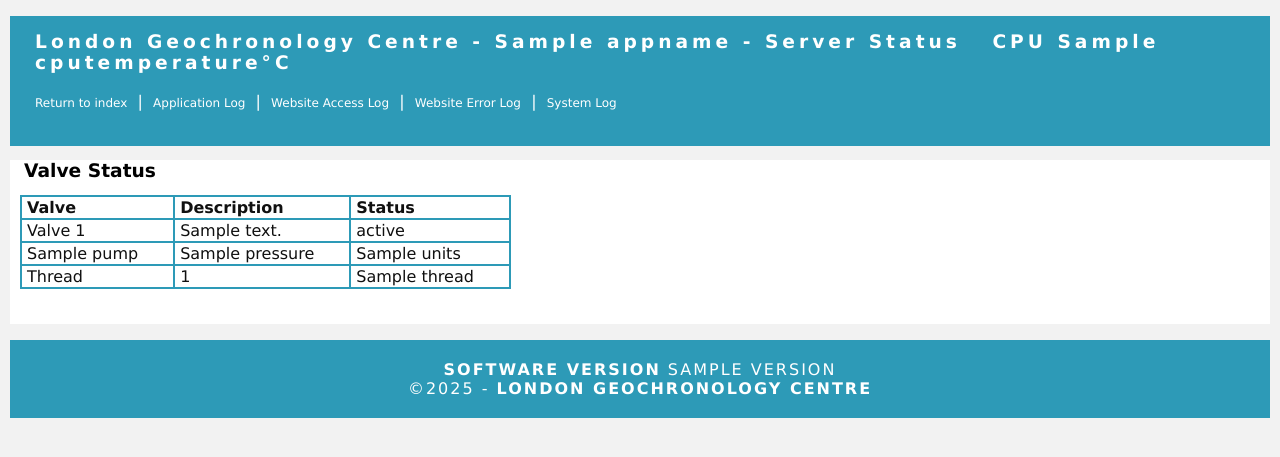
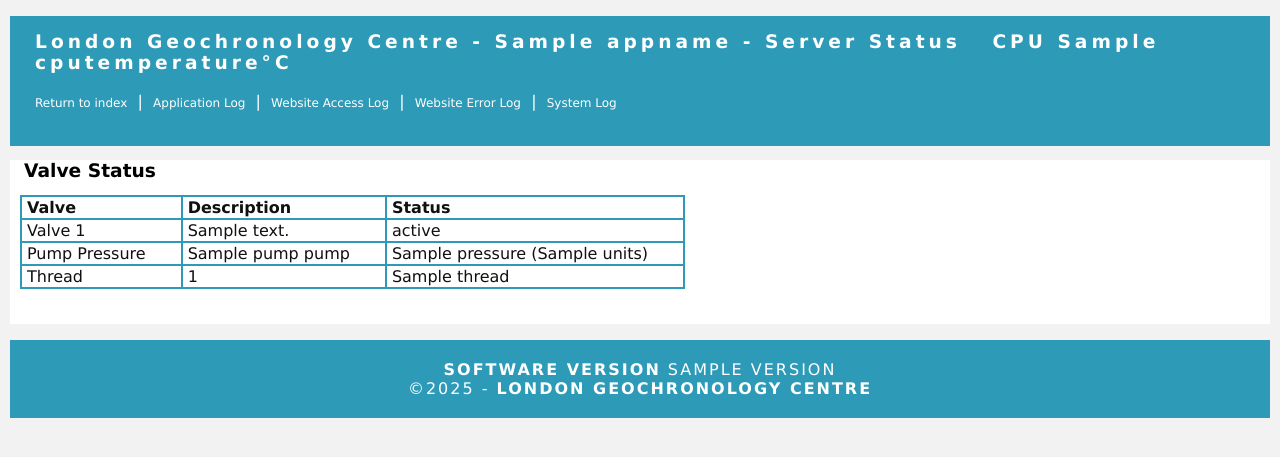
Before and after one commit to westerlymerlin/Oxide-Valve-Controller, a Flask app: template templates/index.html in a window 1280 px wide. Shown: the top 457 px of the page. Run offline with Flask 3, Linux system fonts and the light colour scheme; the template is opened without the code that fills it: most values are stand-ins (such as "Sample title", 1, 10 or a date in 2020).

Commit message:
1.1.1  Update to status page

```diff
--- a/app_control.py
+++ b/app_control.py
@@ -6,7 +6,7 @@ import random
 import json
 from datetime import datetime
 
-VERSION = '1.1.0'
+VERSION = '1.1.1'
 
 def initialise():
     """Setup the settings structure with default values"""
--- a/templates/index.html
+++ b/templates/index.html
@@ -37,9 +37,9 @@
          {% endfor %}
          {% for pressure in pressures %}
             <tr>
-                    <td class="tabledataleft">{{pressure['pump']}}</td>
-                    <td class="tabledataleft">{{pressure['pressure']}}</td>
-                    <td class="tabledataleft">{{pressure['units']}}</td>
+                    <td class="tabledataleft">Pump Pressure</td>
+                    <td class="tabledataleft">{{pressure['pump']}} pump</td>
+                    <td class="tabledataleft">{{pressure['pressure']}} ({{pressure['units']}})</td>
             </tr>
          {% endfor %}
          {% for thread in threads %}
```
Also changed, not shown: changelog.txt.
